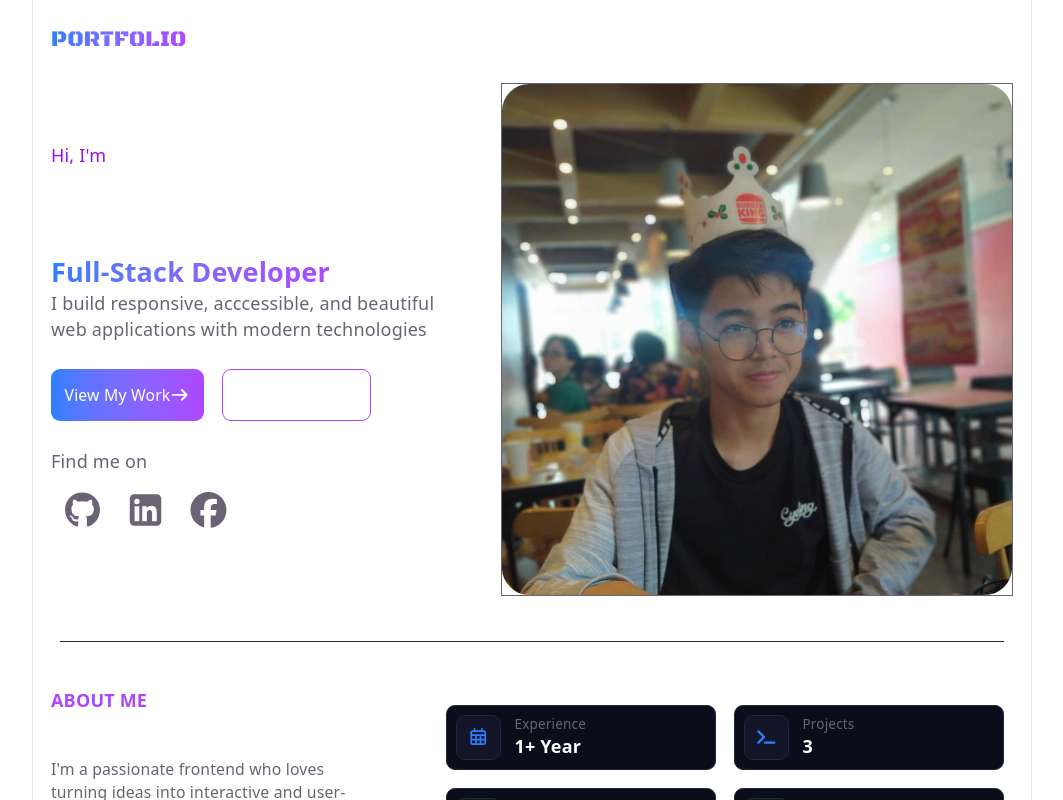
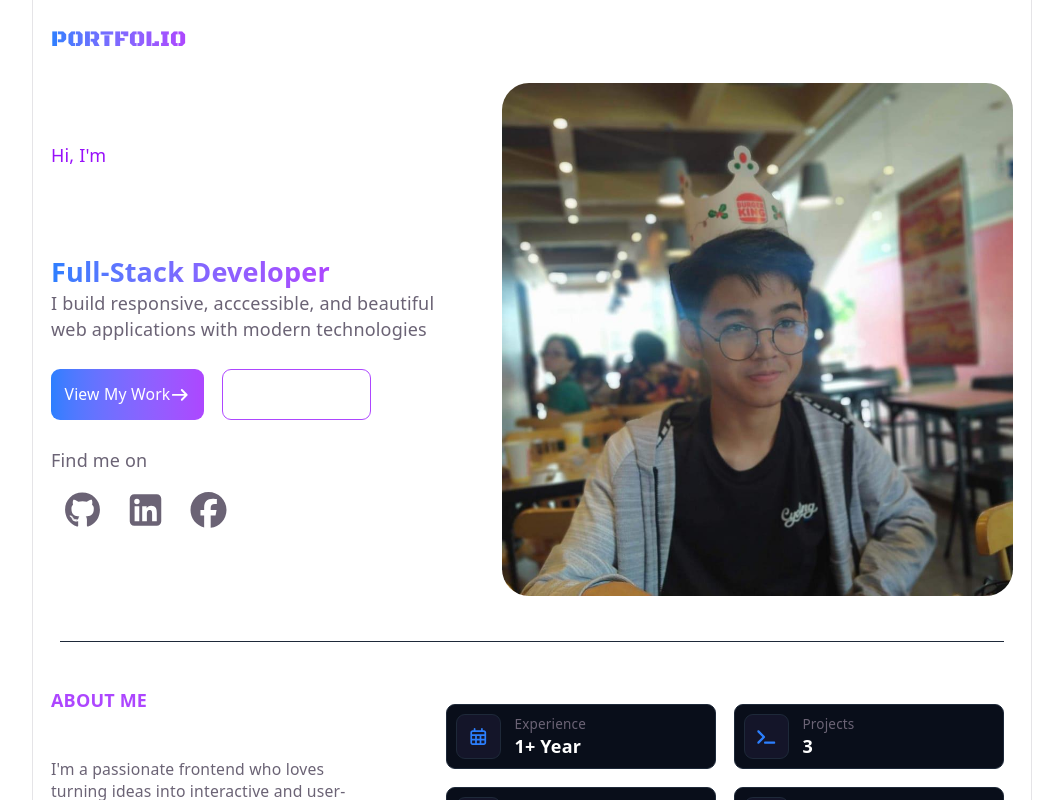
Before and after one commit to IKairuu/Web-Portfolio, a React (Vite) app: page / in a window 1280 px wide. Shown: the top 800 px of the page, without its empty margins (108-1171 px from the left). Built offline with nearby package versions, Linux system fonts and the light colour scheme.

Commit message:
Refactor: Removed border for the image

```diff
--- a/src/components/identity/Identity.jsx
+++ b/src/components/identity/Identity.jsx
@@ -65,7 +65,7 @@ export const Identity = () => {
           />
         </div>
       </div>
-      <div className="hidden md:flex border size-full">
+      <div className="hidden md:flex size-full">
         <img src={profile} className="rounded-3xl" />
       </div>
     </div>
```
